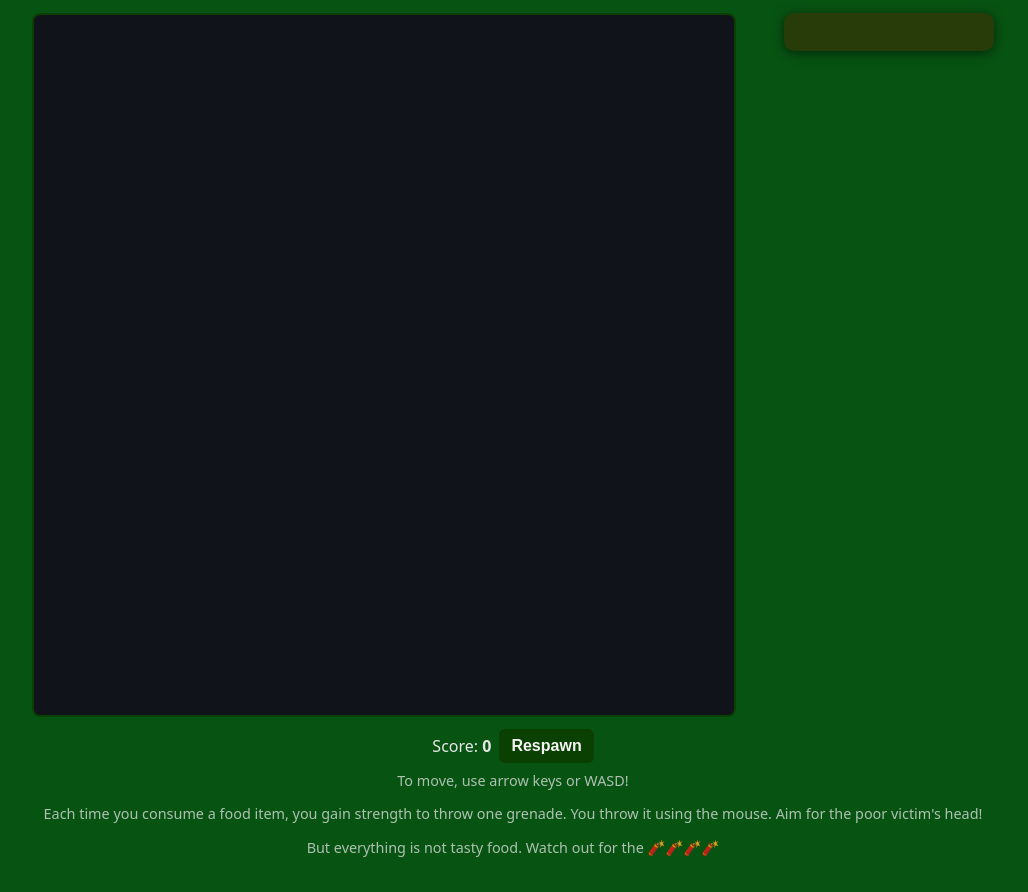
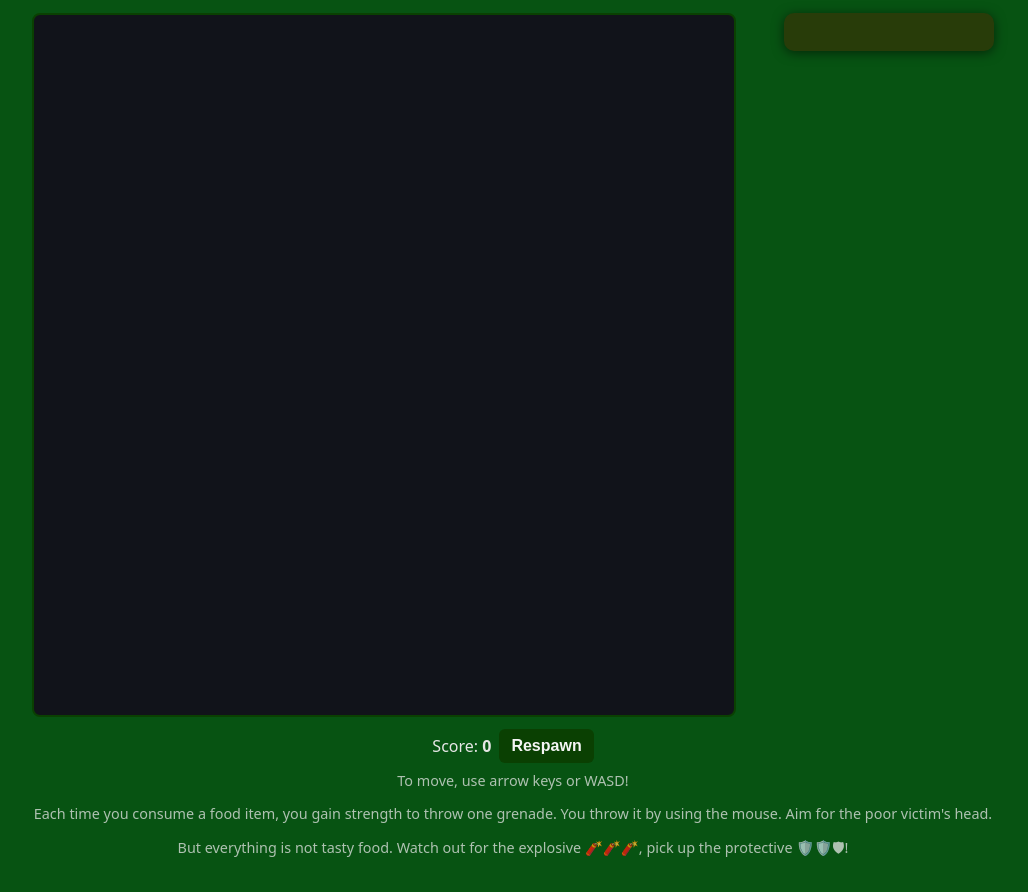
Before and after one commit to cosimospada/snake-multi, a website: page public/index.html in a window 1280 px wide. Shown: the part 104-996 px from the top of the page, without its empty margins (127-1155 px from the left). Drawn offline with nearby package versions, Linux system fonts and the light colour scheme; no server answers.

Commit message:
Adding shields

```diff
--- a/public/index.html
+++ b/public/index.html
@@ -19,8 +19,8 @@
         <button id="resetBtn">Respawn</button>
     </div>
     <p class="hint">To move, use arrow keys or WASD!</p>
-    <p class="hint">Each time you consume a food item, you gain strength to throw one grenade. You throw it using the mouse. Aim for the poor victim's head!</p>
-    <p class="hint">But everything is not tasty food. Watch out for the 🧨🧨🧨🧨</p>
+    <p class="hint">Each time you consume a food item, you gain strength to throw one grenade. You throw it by using the mouse. Aim for the poor victim's head.</p>
+    <p class="hint">But everything is not tasty food. Watch out for the explosive 🧨🧨🧨, pick up the protective 🛡️🛡️🛡!</p>
 </div>
 <!-- Use server-provided Socket.IO client to avoid version mismatches -->
 <script src="/socket.io/socket.io.js"></script>
```
